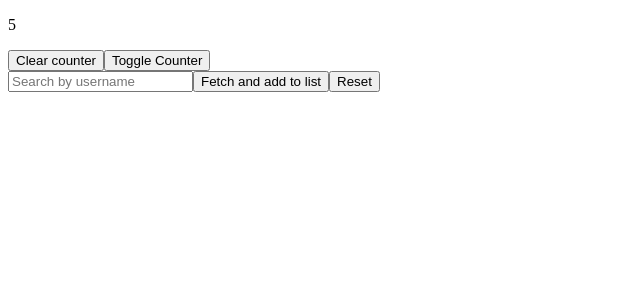
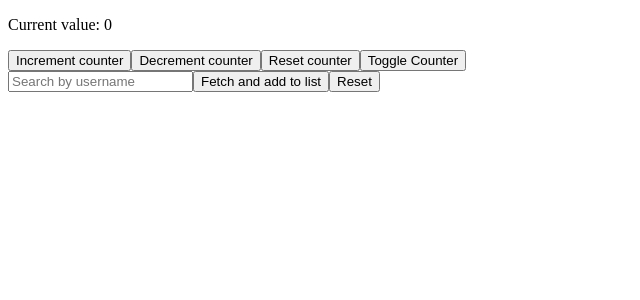
Before and after one commit to FabioViscuso/exerc-react, a React (Create React App) app: page / in a window 1280 px wide. Shown: the top 300 px of the page, without its empty margins (0-640 px from the left). Built offline with nearby package versions, Linux system fonts and the light colour scheme.

Commit message:
feat: Custom Hooks-01

```diff
--- a/src/Counter.js
+++ b/src/Counter.js
@@ -1,39 +1,18 @@
-import { useState, useEffect } from 'react';
+import { useCounter } from './utils/useCounter'
 
-function Counter() {
-    const [counter, updateCounter] = useState(0);
+function Counter({ initialValue = 0 }) {
+    const { counter,
+        onReset,
+        onIncrement,
+        onDecrement } = useCounter(initialValue)
 
-    const intervalID = () => {
-        setInterval(() => {
-            updateCounter(counter => counter + 1)
-        }, 1000);
-    }
-
-    useEffect(() => {
-        intervalID()
-        console.log('Mounting...')
-
-        return () => {
-            clearInterval(intervalID)
-        }
-
-    }, [])
-
-    useEffect(() => {
-        return () => {
-            console.log('Unmounting...')
-            clearInterval(intervalID)
-        }
-    })
-
-    function resetCounterHandler() {
-        updateCounter(counter => counter = 0)
-    }
 
     return (
         <>
-            <p>{counter}</p>
-            <button onClick={resetCounterHandler}>Clear counter</button>
+            <p>Current value: {counter}</p>
+            <button onClick={onIncrement}>Increment counter</button>
+            <button onClick={onDecrement}>Decrement counter</button>
+            <button onClick={onReset}>Reset counter</button>
         </>
     )
 }
--- /dev/null
+++ b/src/utils/useCounter.js
@@ -0,0 +1,24 @@
+import { useState } from "react";
+
+export function useCounter(initialValue = 0) {
+    const [counter, setCounter] = useState(initialValue)
+
+    function incrementCounter() {
+        setCounter(counter => counter + 1)
+    }
+
+    function decrementCounter() {
+        setCounter(counter => counter - 1)
+    }
+
+    function resetCounterHandler() {
+        setCounter(initialValue)
+    }
+
+    return {
+        counter: counter,
+        onReset: resetCounterHandler,
+        onIncrement: incrementCounter,
+        onDecrement: decrementCounter
+    }
+}
```
